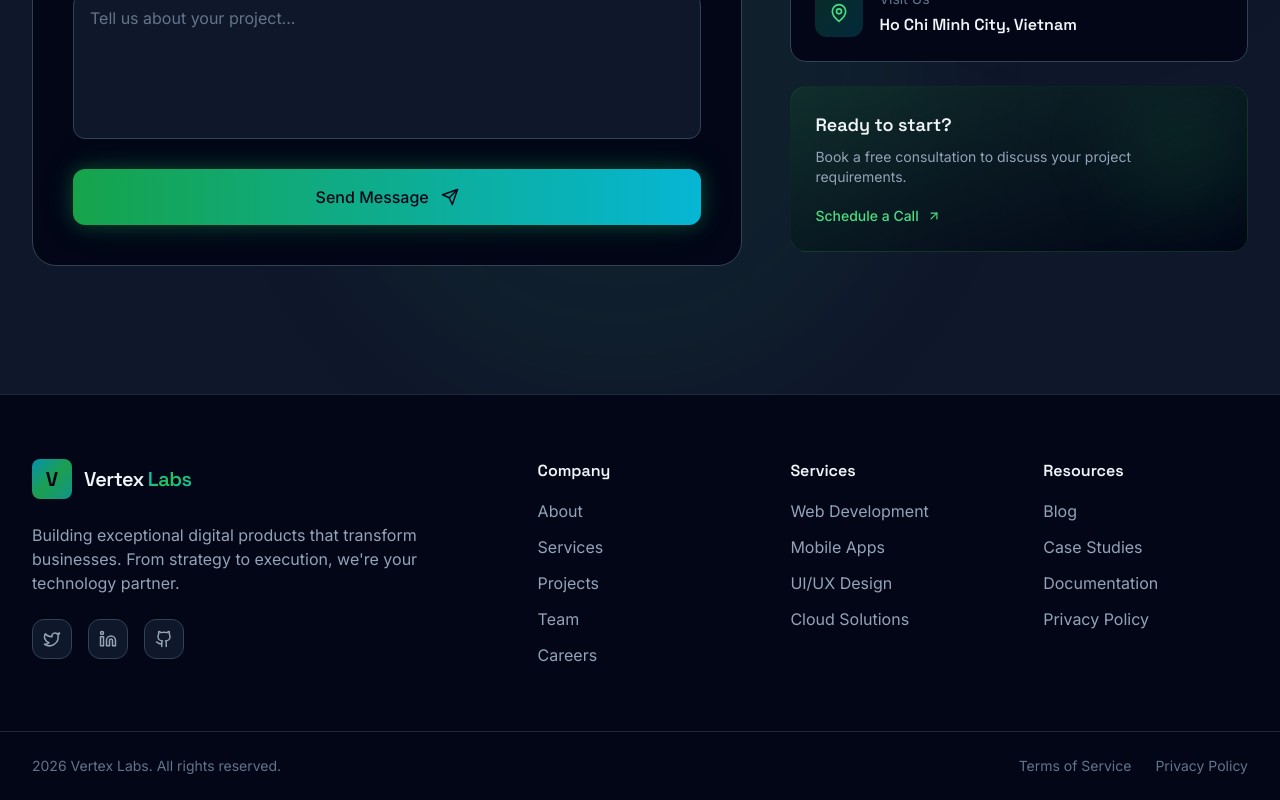
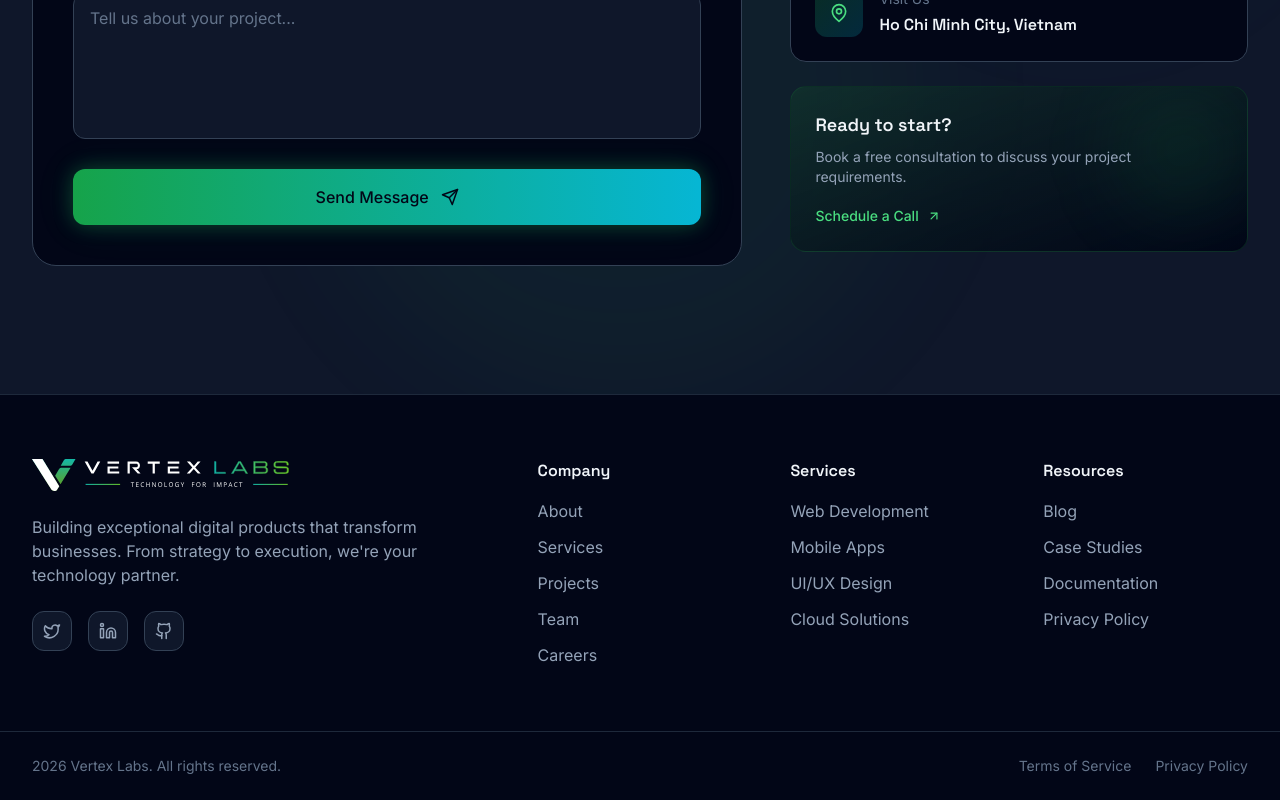
Before and after one commit to nguyenngovietanh/vertex-labs, a React (Vite) app: page / in a window 1280 px wide. Shown: the part 7438-8238 px from the top of the page. Built offline with nearby package versions, Linux system fonts and the light colour scheme.

Commit message:
fix logo

```diff
--- a/src/components/vertex-footer.tsx
+++ b/src/components/vertex-footer.tsx
@@ -39,14 +39,11 @@ export function VertexFooter() {
           {/* Brand section */}
           <div className="lg:col-span-2">
             <a href="#" className="group flex items-center gap-3 mb-6">
-              <div className="relative w-10 h-10 flex items-center justify-center">
-                <div className="absolute inset-0 bg-gradient-to-br from-accent-cyan via-vertex-500 to-accent-teal rounded-lg opacity-80 group-hover:opacity-100 transition-opacity duration-300" />
-                <span className="relative font-display font-bold text-xl text-dark-950">V</span>
-              </div>
-              <span className="font-display font-semibold text-xl tracking-tight">
-                <span className="text-dark-100">Vertex</span>
-                <span className="gradient-text ml-1">Labs</span>
-              </span>
+              <img
+                src="/white-horizontal.svg"
+                alt="Vertex Labs"
+                className="h-8 w-auto group-hover:opacity-80 transition-opacity duration-300"
+              />
             </a>
             <p className="text-dark-400 mb-6 max-w-md">
               Building exceptional digital products that transform businesses.
```
Also changed, not shown: public/white-horizontal.svg.
